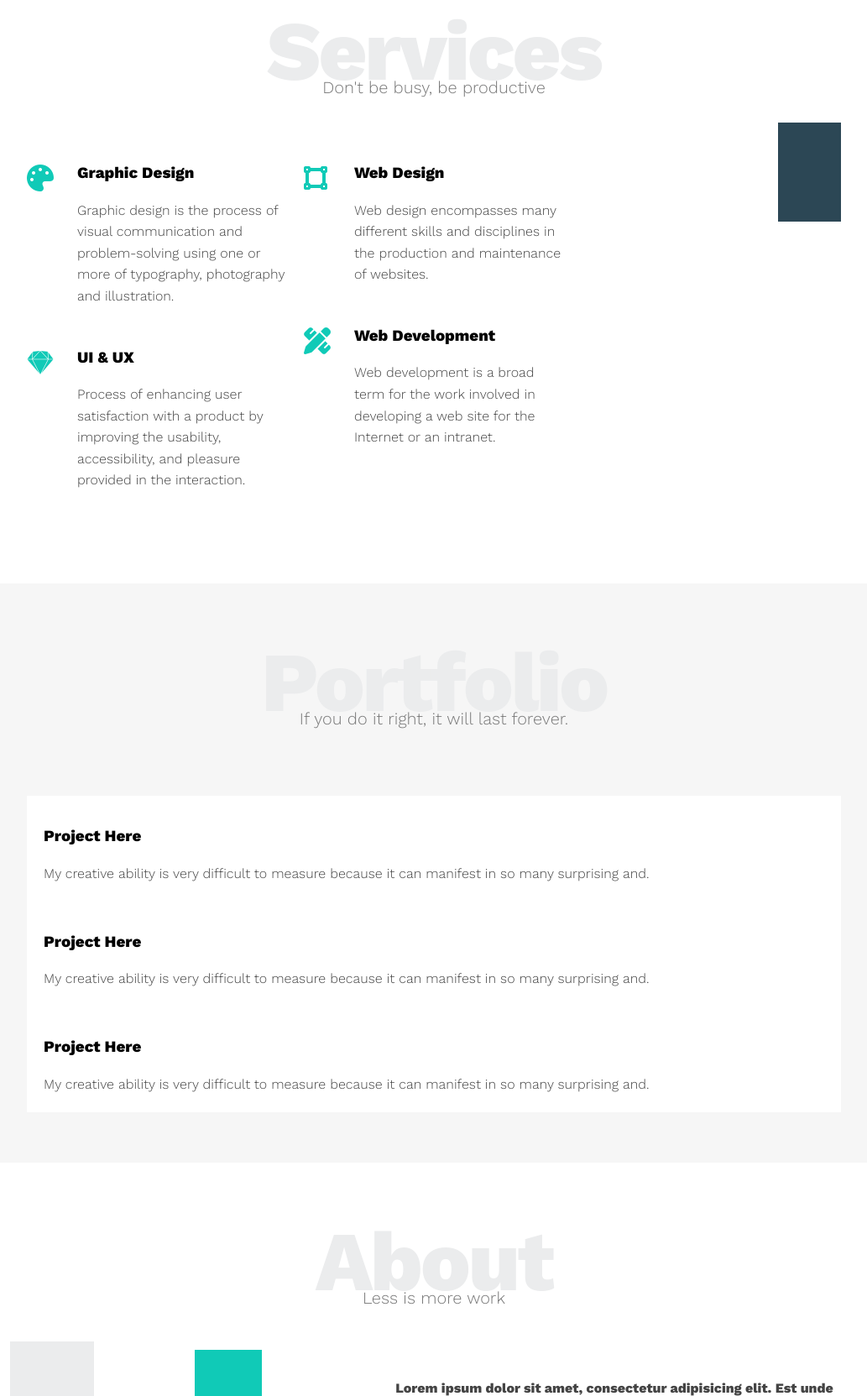
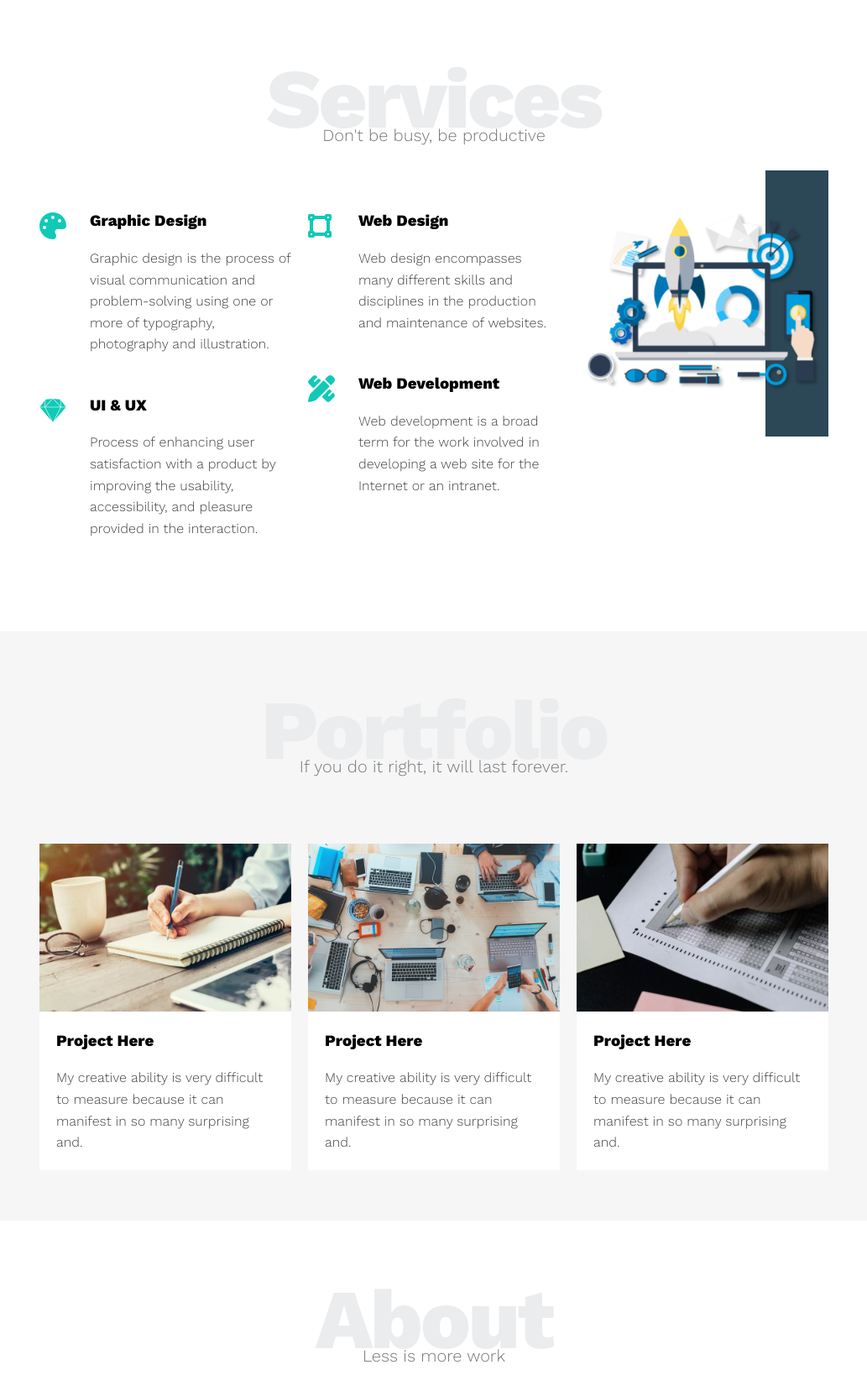
Before and after one commit to BadrLaajali/HTML_CSS_Template_One, a plain HTML site: page index.html in a window 1280 px wide. Shown: the part 786-2449 px from the top of the page at 84% size, without its empty margins (123-1156 px from the left). Drawn offline with nearby package versions, Linux system fonts and the light colour scheme; files that its build step writes are made by us from their sources; files whose address does not match are found by name.

Commit message:
adjust media query and update the link

```diff
--- a/css/main.css
+++ b/css/main.css
@@ -43,13 +43,13 @@ body {
 /* Medium devices (tablets, 768px and up) */
 @media (min-width: 768px) {
     .container {
-        width: 700px;
+        width: 750px;
     }
 }
 /* Large devices (desktops, 992px and up) */
 @media (min-width: 992px) {
     .container {
-        width: 1000px;
+        width: 970px;
     }
 }
 
--- a/index.html
+++ b/index.html
@@ -6,16 +6,16 @@
     <meta name="viewport" content="width=device-width, initial-scale=1.0">
     <title>ElZero-Template-1</title>
     <!-- Render all element normaly using Normalize CSS -->
-    <link rel="stylesheet" href="/ElZero-Template-1/css/normalize.css">
+    <link rel="stylesheet" href="css/normalize.css">
     <!-- Main CSS file -->
-    <link rel="stylesheet" href="/ElZero-Template-1/css/main.css">
+    <link rel="stylesheet" href="css/main.css">
     <!-- Font Awsome library -->
-    <link rel="stylesheet" href="/ElZero-Template-1/css/all.min.css">
+    <link rel="stylesheet" href="css/all.min.css">
 </head>
 <body>
     <header>
         <div class="container">
-            <img src="/ElZero-Template-1/images/logo.jpg" alt="" class="logo">
+            <img src="images/logo.jpg" alt="" class="logo">
             <!-- ul>li*3>a -->
             <div class="links">
                 <i class="fa-solid fa-align-right fa-2x"></i>
@@ -115,7 +115,7 @@
                     </div>
                     <div class="col">
                         <div class="image img-srv">
-                            <img src="../ElZero-Template-1/images/services.png" alt="">
+                            <img src="images/services.png" alt="">
                         </div>
                     </div>
                 </div>
@@ -127,9 +127,9 @@
             <div class="container">
                 <h2 class="special-heading">Portfolio</h2>
                 <p>If you do it right, it will last forever.</p>
-                <div class="portfolio-content">
+                <div class="portfolio-content grid-3">
                     <div class="card">
-                        <img src="../ElZero-Template-1/images/portfolio-1.jpg" alt="">
+                        <img src="images/portfolio-1.jpg" alt="">
                         <div class="info">
                             <h3>Project Here</h3>
                             <p>
@@ -138,7 +138,7 @@
                         </div>
                     </div>
                     <div class="card">
-                        <img src="../ElZero-Template-1/images/portfolio-2.jpg" alt="">
+                        <img src="images/portfolio-2.jpg" alt="">
                         <div class="info">
                             <h3>Project Here</h3>
                             <p>
@@ -147,7 +147,7 @@
                         </div>
                     </div>
                     <div class="card">
-                        <img src="../ElZero-Template-1/images/portfolio-3.jpg" alt="">
+                        <img src="images/portfolio-3.jpg" alt="">
                         <div class="info">
                             <h3>Project Here</h3>
                             <p>
@@ -166,7 +166,7 @@
                 <p>Less is more work</p>
                 <div class="about-content">
                     <div class="image">
-                        <img src="../ElZero-Template-1/images/about.jpg" alt="">
+                        <img src="images/about.jpg" alt="">
                     </div>
                     <div class="text">
                         <p>Lorem ipsum dolor sit amet, consectetur adipisicing elit. Est unde non numquam officiis asperiores fuga quos quo odit minus. Odit praesentium, similique natus quaerat exercitationem reprehenderit explicabo quia architecto deserunt.</p>
```
